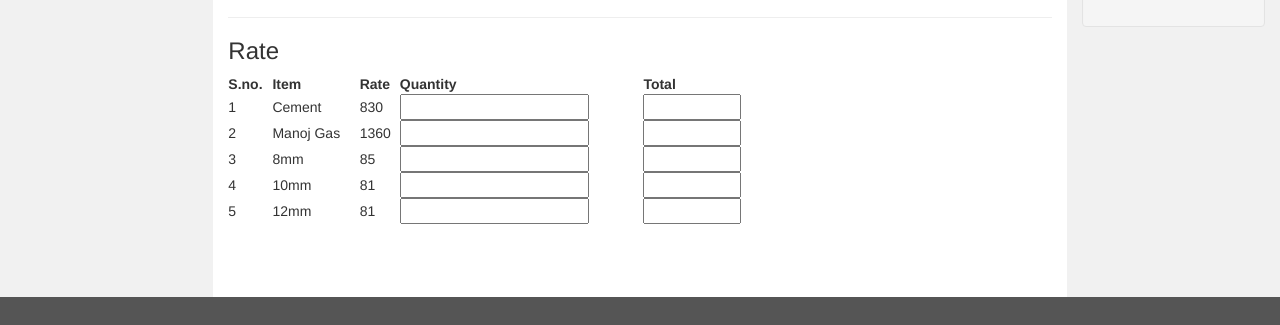
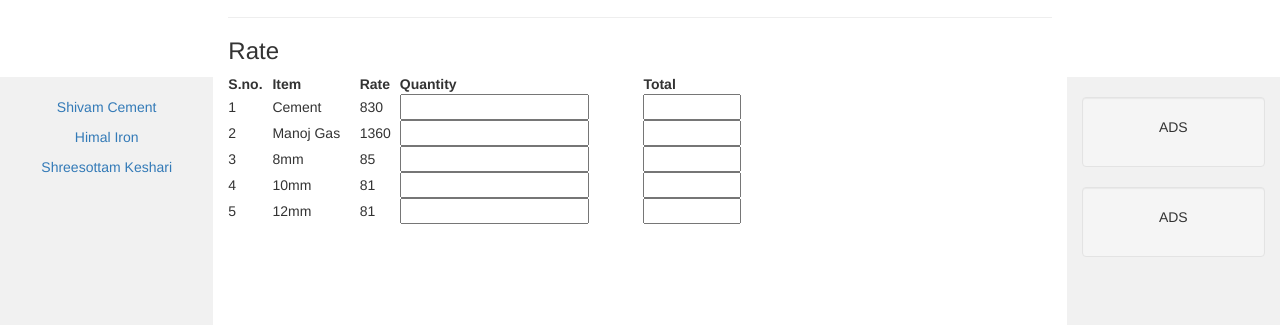
Before and after one commit to shreesotam/kshree, a plain HTML site: page rate.html in a window 1280 px wide. Shown: the part 179-504 px from the top of the page. Drawn offline with nearby package versions, Linux system fonts and the light colour scheme.

Commit message:
Update rate.html

```diff
--- a/rate.html
+++ b/rate.html
@@ -19,7 +19,7 @@
       padding-top: 20px;
       background-color: #f1f1f1;
       height: 100%;
-	margin-top:10%;
+	margin-top:20%;
     }
 
     /* Set black background color, white text and some padding */
@@ -79,7 +79,7 @@ Keshari Stores
 
 <div class="container-fluid text-center">
   <div class="row content";>
-    <div class="col-sm-2 sidenav" style="margin-top:2%;">
+    <div class="col-sm-2 sidenav" >
       <p><a href="http://www.shivamcement.com.np/">Shivam Cement</a></p>
       <p><a href="http://www.jyotigroup.org.np/industry/himal-iron-steel/">Himal Iron</a></p>
       <p><a href="https://www.facebook.com/shreesotam">Shreesottam Keshari</a></p>
@@ -113,7 +113,7 @@ Keshari Stores
 
 	</table>
     </div>
-    <div class="col-sm-2 sidenav" style="margin-top:2%;">
+    <div class="col-sm-2 sidenav" >
       <div class="well">
         <p>ADS</p>
       </div>
```
